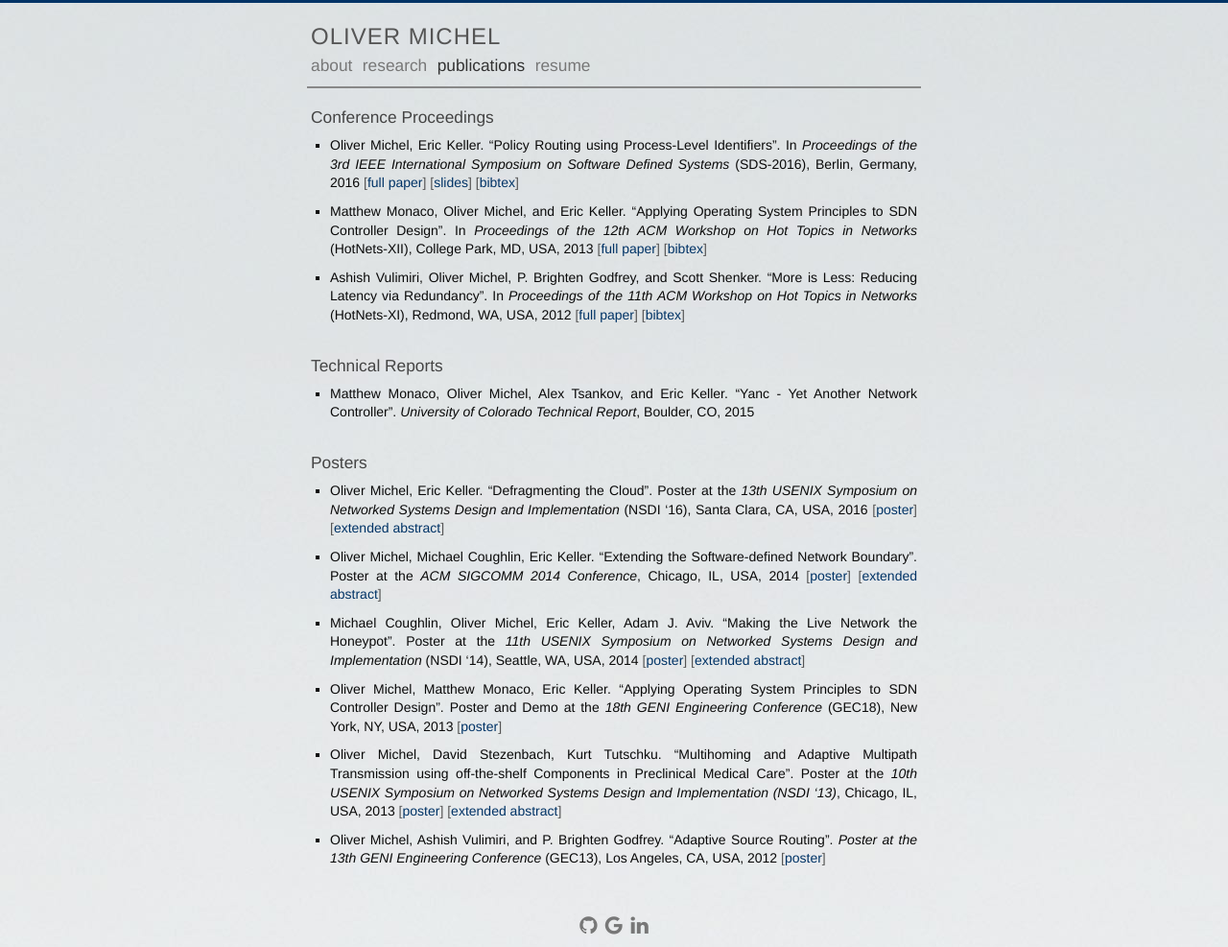
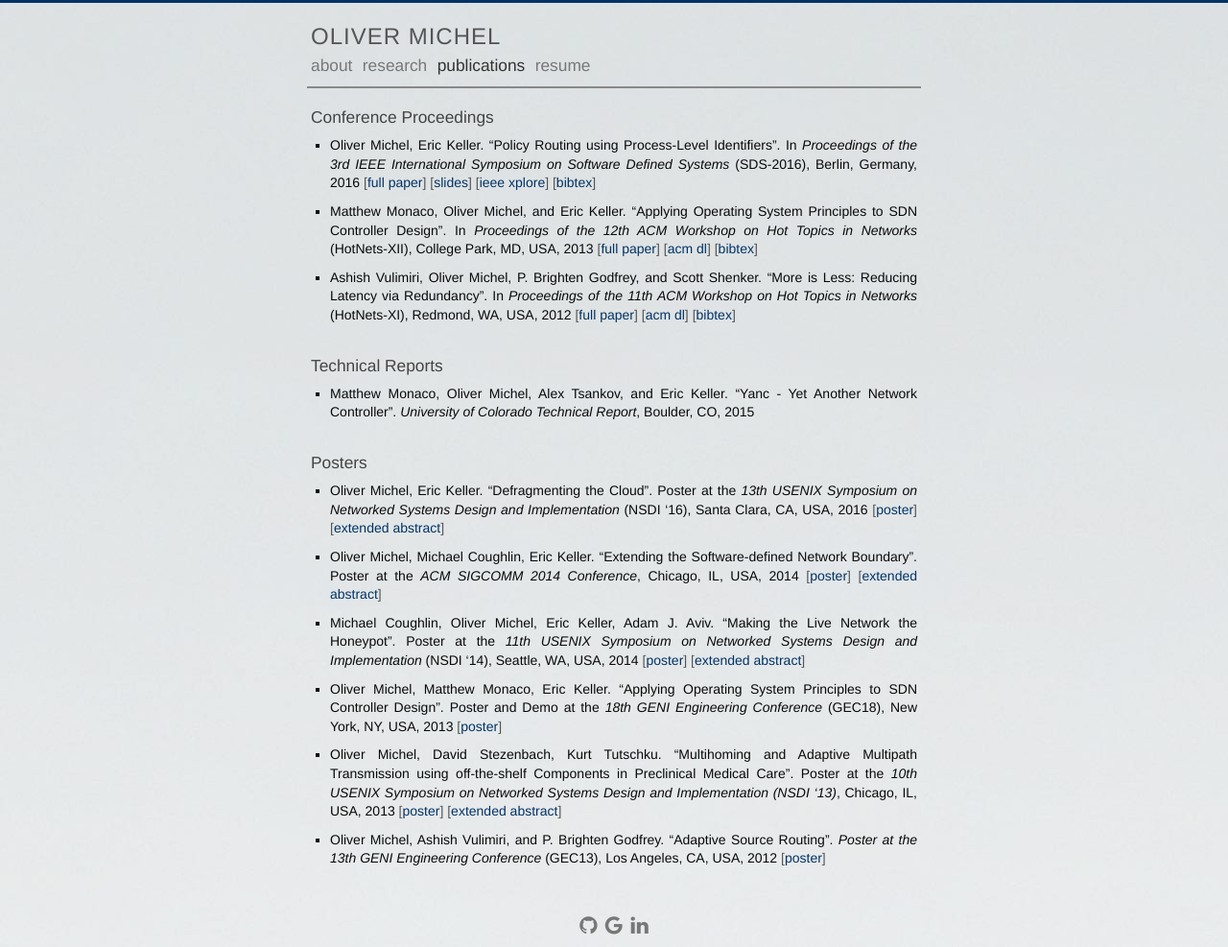
Before and after one commit to olivermichel/olivermichel.github.io, a Jekyll site: the page built from pages/publications.md, in a window 1280 px wide. Shown: the whole page at 96% size. Built offline with Jekyll 4.4.1, drawn with Linux system fonts in a browser that asks for light colours.

Commit message:
add ieee xplore and acm dl links to publications

```diff
--- a/pages/publications.md
+++ b/pages/publications.md
@@ -9,15 +9,18 @@ permalink: /publications/
 * Oliver Michel, Eric Keller. "**Policy Routing using Process-Level Identifiers**".
 	In *Proceedings of the 3rd IEEE International Symposium on Software Defined Systems*
 	(SDS-2016), Berlin, Germany, 2016 [full paper](../doc/prpl-sds16.pdf)
-	[slides](../doc/prpl-sds16-slides.pdf) [bibtex](../doc/prpl-sds16.bib)
+	[slides](../doc/prpl-sds16-slides.pdf) [ieee xplore](http://ieeexplore.ieee.org/document/7527807/)
+	[bibtex](../doc/prpl-sds16.bib)
 * Matthew Monaco, Oliver Michel, and Eric Keller. "**Applying Operating System
 	Principles to SDN Controller Design**". In *Proceedings of the 12th ACM
 	Workshop on Hot Topics in Networks* (HotNets-XII), College Park, MD, USA,
-	2013 [full paper](../doc/yanc-hotnets.pdf) [bibtex](../doc/yanc-hotnets.bib)
+	2013 [full paper](../doc/yanc-hotnets.pdf) [acm dl](http://dl.acm.org/citation.cfm?id=2535789)
+	[bibtex](../doc/yanc-hotnets.bib)
 * Ashish Vulimiri, Oliver Michel, P. Brighten Godfrey, and Scott Shenker. "**More
 	is Less: Reducing Latency via Redundancy**". In *Proceedings of the 11th ACM
 	Workshop on Hot Topics in Networks* (HotNets-XI), Redmond, WA, USA, 2012
-	[full paper](../doc/yanc-hotnets.pdf) [bibtex](../doc/yanc-hotnets.bib)
+	[full paper](../doc/yanc-hotnets.pdf) [acm dl](http://dl.acm.org/citation.cfm?id=2390234)
+	[bibtex](../doc/hotnets12.bib)
 
 ## Technical Reports
 
```
